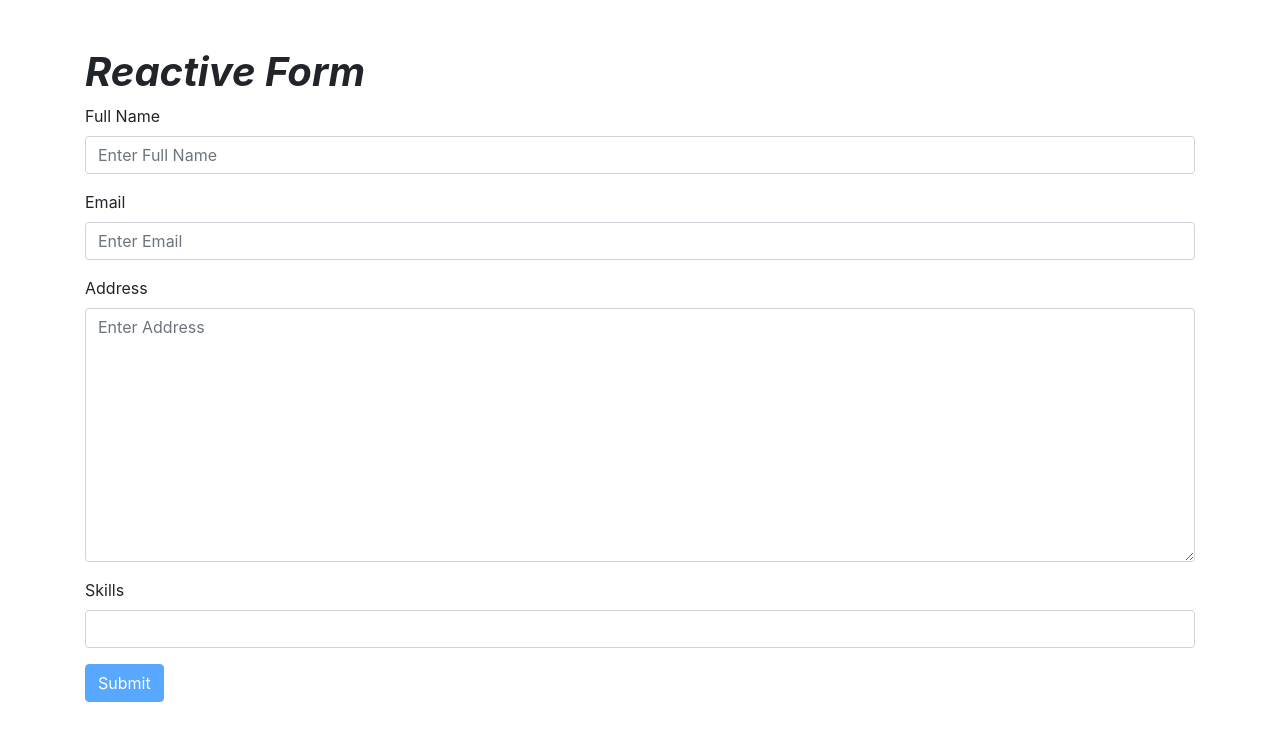
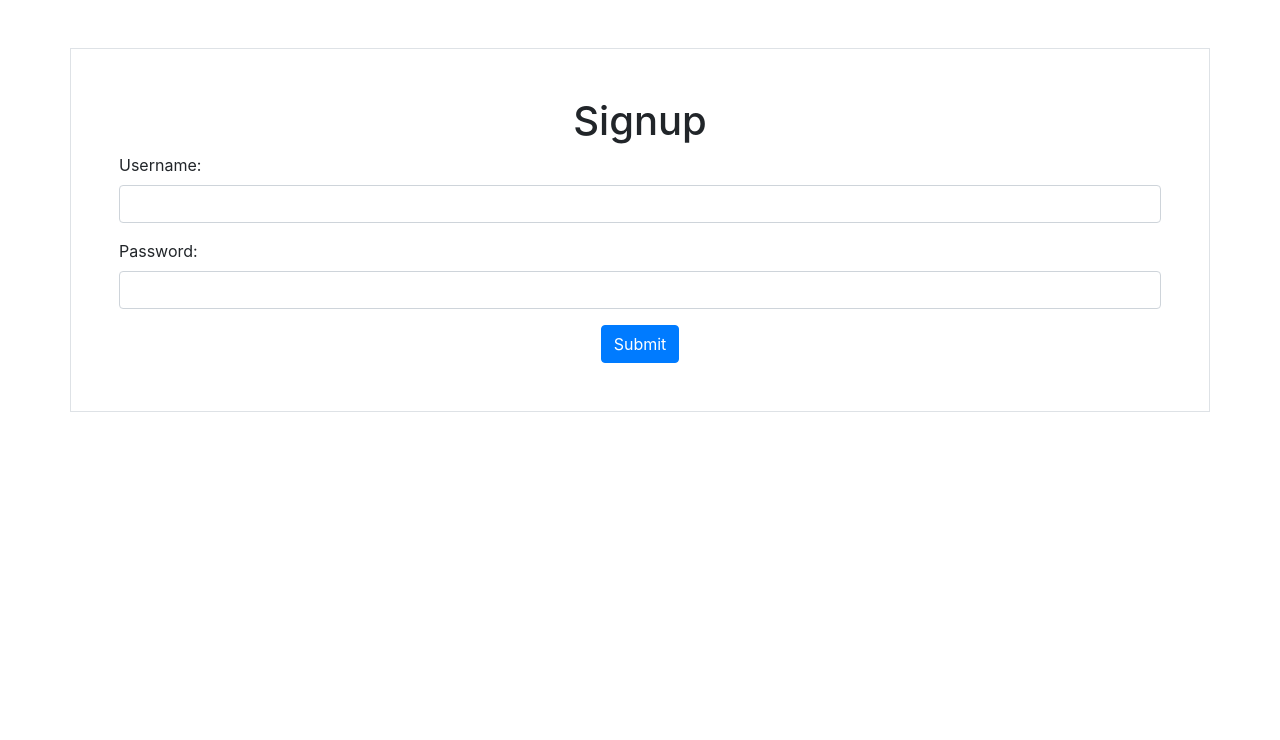
Before and after one commit to ChanderParkash179/AngularJourney, an Angular app: page / in a window 1280 px wide. Shown: the top 740 px of the page. Built offline with nearby package versions, Linux system fonts and the light colour scheme.

Commit message:
custom validation

```diff
--- a/src/app/app.component.html
+++ b/src/app/app.component.html
@@ -9,7 +9,8 @@
 <!-- <app-pipes></app-pipes> -->
 <!-- <app-ps-component></app-ps-component> -->
 <!-- <app-template-driven-forms></app-template-driven-forms> -->
-<app-reactive-forms></app-reactive-forms>
+<!-- <app-reactive-forms></app-reactive-forms> -->
+<app-custom-validation-one></app-custom-validation-one>
 
 <!-- NOTES -->
 <!-- <app-notes></app-notes> -->
--- a/src/app/app.module.ts
+++ b/src/app/app.module.ts
@@ -15,6 +15,7 @@ import { PostServiceComponent } from './components/sections/ps-component/ps-comp
 import { PostService } from './services/post.service';
 import { TemplateDrivenFormsComponent } from './components/sections/template-driven-forms/template-driven-forms.component';
 import { ReactiveFormsComponent } from './components/sections/reactive-forms/reactive-forms.component';
+import { CustomValidationOneComponent } from './components/sections/custom-validation-one/custom-validation-one.component';
 
 @NgModule({
   declarations: [
@@ -28,7 +29,8 @@ import { ReactiveFormsComponent } from './components/sections/reactive-forms/rea
     CustomPipeWithArgumentsPipe,
     PostServiceComponent,
     TemplateDrivenFormsComponent,
-    ReactiveFormsComponent
+    ReactiveFormsComponent,
+    CustomValidationOneComponent
   ],
   imports: [
     BrowserModule,
--- a/src/app/components/notes/notes.component.html
+++ b/src/app/components/notes/notes.component.html
@@ -21,6 +21,10 @@
                 an individual form control.</i></li>
             <li><strong>formControlName: </strong><i>It is a variable which is used on the HTML/Template end to
                 render/connect the value from <strong>formControl</strong> variable's</i></li>
+            <li><strong>formArray: </strong><i>It is a way to manage the collection of Form Controls in Angular.</i>
+            </li>
+            <li><strong>Form Builder: </strong><i>It helps you streamline the process of building complex forms while
+                avoiding repetition</i></li>
           </ul>
         </li>
       </ol>
--- /dev/null
+++ b/src/app/components/sections/custom-validation-one/custom-validation-one.component.html
@@ -0,0 +1,40 @@
+<div class="container my-5 border py-5 px-5">
+  <div class="text-center">
+    <h1>Signup</h1>
+  </div>
+  <form [formGroup]="form" (ngSubmit)="onSubmit()">
+
+    <div class="form-group">
+      <label>Username: </label>
+      <input type="text" name="username" class="form-control" formControlName="username">
+
+      <!-- validations -->
+
+      <div class="alert alert-danger" *ngIf="formControls.username?.touched && formControls.username?.invalid">
+        <small *ngIf="formControls.username?.errors?.['required']">Username should not be Empty!</small>
+        <small *ngIf="formControls.username?.errors?.['minlength']">Username should contains atleast 8
+          characters.</small>
+        <small *ngIf="formControls.username?.errors?.['noSpaceValidators']">Username should not contains spaces!</small>
+      </div>
+
+    </div>
+
+    <div class="form-group">
+      <label>Password: </label>
+      <input type="password" name="password" class="form-control" formControlName="password">
+
+      <!-- validations -->
+
+      <div class="alert alert-danger" *ngIf="formControls.password?.touched && formControls.password?.invalid">
+        <small *ngIf="formControls.password?.errors?.['required']">Password should not be Empty!</small>
+        <small *ngIf="formControls.password?.errors?.['minlength']">Password should contains atleast 8
+          characters.</small>
+      </div>
+
+    </div>
+
+    <div class="text-center">
+      <button class="btn btn-primary" type="submit">Submit</button>
+    </div>
+  </form>
+</div>
--- /dev/null
+++ b/src/app/components/sections/custom-validation-one/custom-validation-one.component.ts
@@ -0,0 +1,28 @@
+import { Component, OnInit } from '@angular/core';
+import { FormBuilder, Validators } from '@angular/forms';
+import { noSpace } from '../../../validators/no-space.validators';
+
+@Component({
+  selector: 'app-custom-validation-one',
+  templateUrl: './custom-validation-one.component.html',
+  styleUrls: ['./custom-validation-one.component.css']
+})
+export class CustomValidationOneComponent implements OnInit {
+
+  constructor(private _formBuilder: FormBuilder) { }
+
+  form: any = this._formBuilder.group({
+    username: ['', [Validators.required, Validators.minLength(8), noSpace.noSpaceValidators]],
+    password: ['', [Validators.required, Validators.minLength(8)]]
+  });
+
+  get formControls() {
+    return this.form.controls;
+  }
+
+  onSubmit() {
+    console.log(this.form.value);
+  }
+
+  ngOnInit(): void { }
+}
--- /dev/null
+++ b/src/app/validators/no-space.validators.ts
@@ -0,0 +1,15 @@
+import { AbstractControl, ValidationErrors } from "@angular/forms";
+
+export class noSpace {
+
+  static noSpaceValidators(control: AbstractControl): ValidationErrors | null {
+
+    let controlValue = control.value as string;
+
+    if (controlValue.indexOf(' ') >= 0) {
+      return { noSpaceValidators: true }
+    } else {
+      return null;
+    }
+  }
+}
```
Also changed, not shown: src/app/components/sections/custom-validation-one/custom-validation-one.component.css (added).
